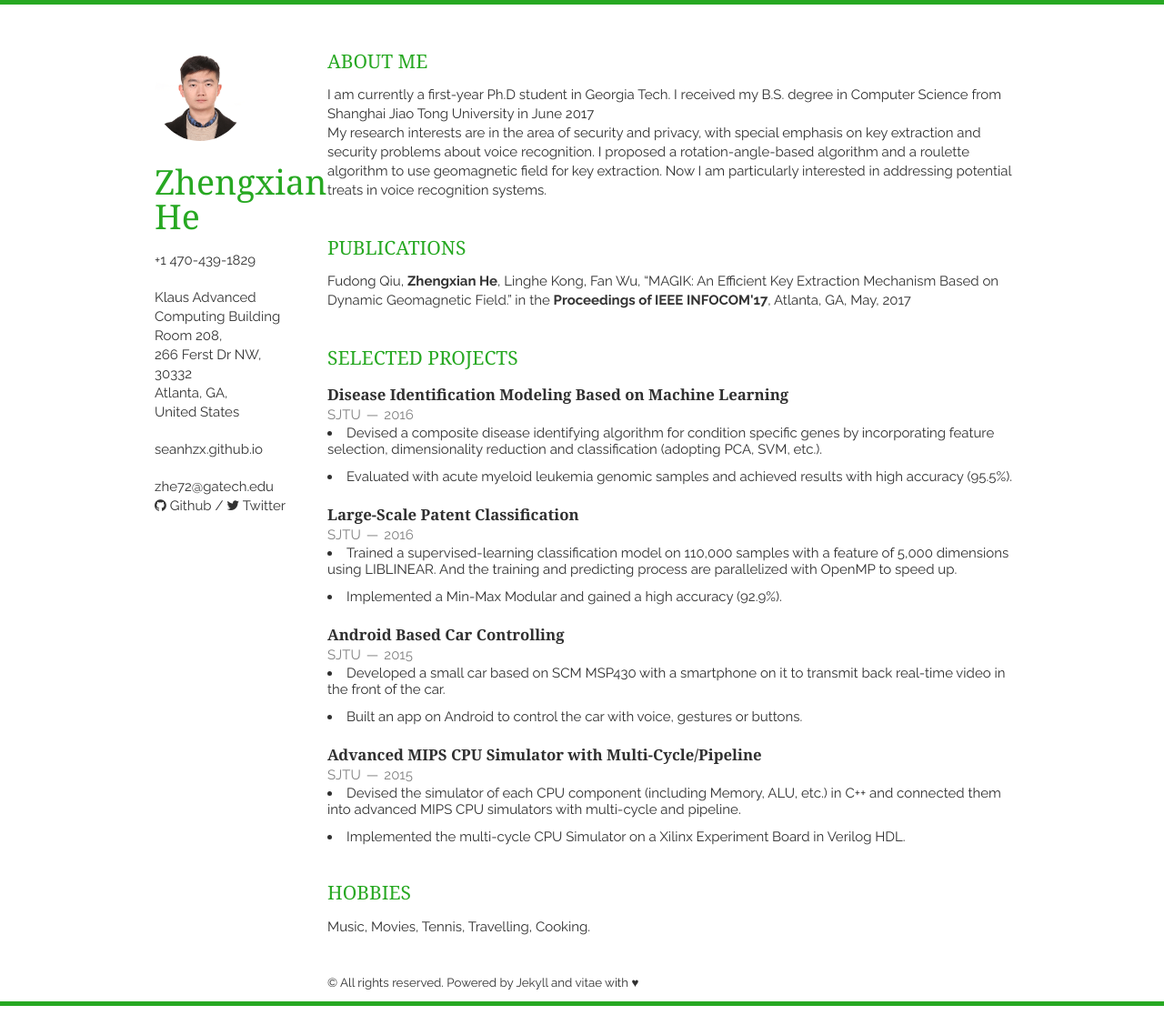
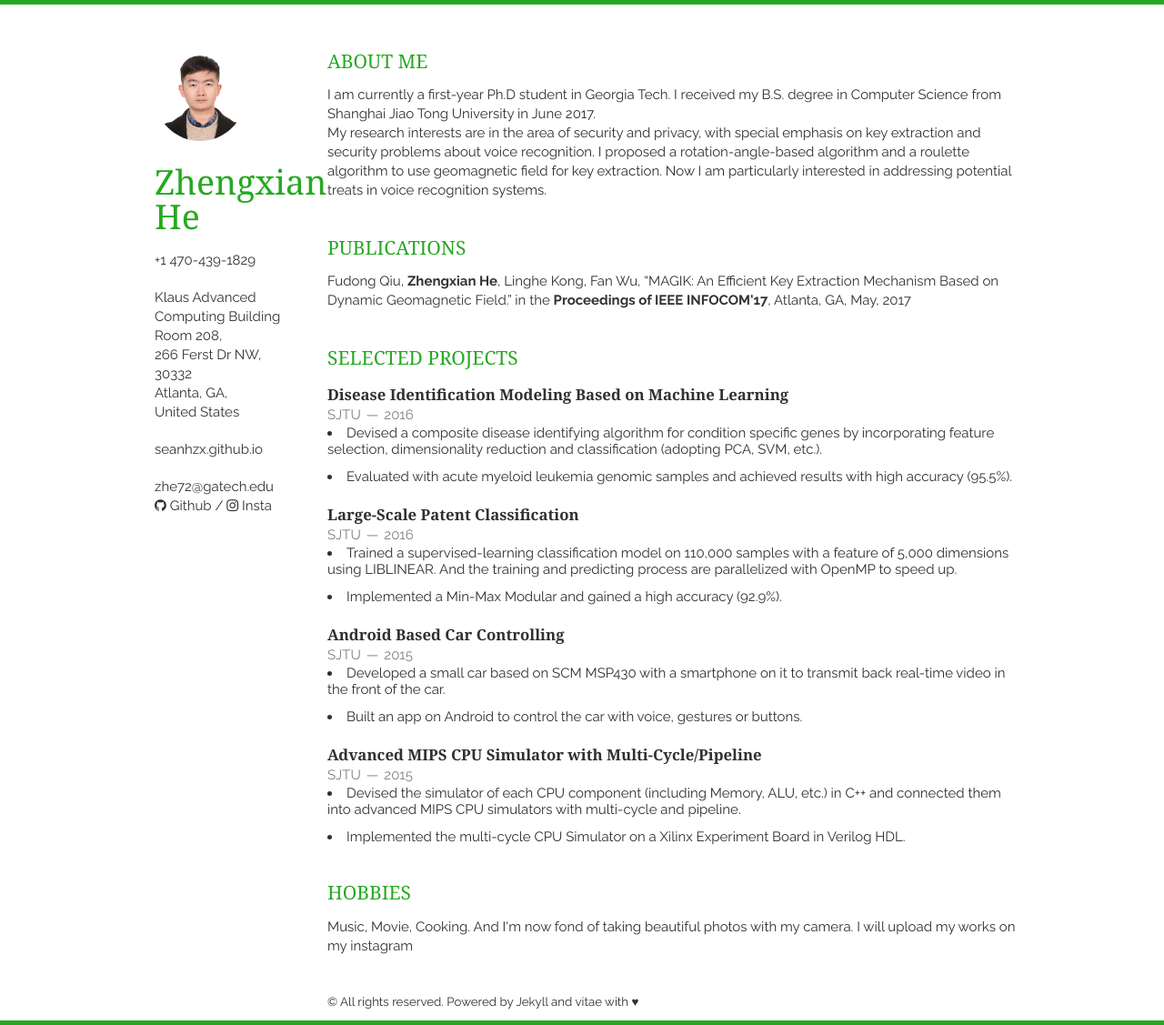
Before and after one commit to SeanHzx/SeanHzx.github.io, a Jekyll site: the page built from index.html, in a window 1280 px wide. Shown: the whole page at 91% size. Built offline with Jekyll 4.4.1, drawn with Linux system fonts in a browser that asks for light colours; nearby versions of some CDN libraries; the list of posts is cut into pages by our own code; before the commit the page ends 1106 px from its top, so only the background shows below that.

Commit message:
add insta

```diff
--- a/_config.yml
+++ b/_config.yml
@@ -21,6 +21,7 @@ email_full: mailto:zhe72@gatech.edu
 website: seanhzx.github.io
 website_full: https://seanhzx.github.io
 github: SeanHzx
+instagram: zhengxian.he
 tel: +1 470-439-1829
 tel_full: tel:+14704391829
 google_maps: 'https://www.google.com/maps/place/Klaus+Advanced+Computing+Building/@33.7772559,-84.3983733,17z/data=!3m1!4b1!4m5!3m4!1s0x87b781ec0ab42ea5:0x16eec927f37b40ec!8m2!3d33.7772515!4d-84.3961846'
--- a/_includes/interests.html
+++ b/_includes/interests.html
@@ -1,6 +1,7 @@
 <section class="thirteen columns">
     <h1>Hobbies</h1>
     <article>
-        <p>Music, Movies, Tennis, Travelling, Cooking.</p>
+        <p>Music, Movie, Cooking. And I'm now fond of taking beautiful photos with my camera.
+            I will upload my works on my <a href="https://www.instagram.com/zhengxian.he/">instagram</a> </p>
     </article>
 </section>
--- a/_includes/me.html
+++ b/_includes/me.html
@@ -2,7 +2,7 @@
     <h1>About Me</h1>
     <article>
         <p>I am currently a first-year Ph.D student in Georgia Tech.
-            I received my B.S. degree in Computer Science from Shanghai Jiao Tong University in June 2017</p>
+            I received my B.S. degree in Computer Science from Shanghai Jiao Tong University in June 2017.</p>
         <p>My research interests are in the area of security and privacy, with special emphasis on
         key extraction and security problems about voice recognition. I proposed a rotation-angle-based algorithm
             and a roulette algorithm to use geomagnetic field for key extraction. Now I am particularly
--- a/_layouts/layout.html
+++ b/_layouts/layout.html
@@ -13,6 +13,7 @@
     <link rel="stylesheet" href="{{ site.baseurl }}static/css/layout.css">
     <link rel="stylesheet" href="//maxcdn.bootstrapcdn.com/font-awesome/4.4.0/css/font-awesome.min.css">
 
+</head>
     <!--[if lt IE 9]>
     <script src="http://html5shim.googlecode.com/svn/trunk/html5.js"></script>
     <![endif]-->
@@ -26,7 +27,7 @@
 <div class="container">
     <header class="three columns">
         <img src="{{ site.baseurl }}static/img/profile.jpg" class="me">
-        <h1>{{ site.name }}</h1>
+        <h1> {{ site.name }}</h1>
         <p>
             <a href="{{ site.tel_full }}">{{ site.tel }}</a>
         </p>
@@ -44,7 +45,7 @@
         <p>
             <a href="{{ site.email_full }}">{{ site.email }}</a><br/>
             <a href="https://github.com/{{ site.github }}"><i class="fa fa-github"></i> Github</a> /
-            <a href="https://twitter.com/{{ site.twitter }}"><i class="fa fa-twitter"></i> Twitter</a>
+            <a href="https://instagram.com/{{ site.instagram }}"><i class="fa fa-instagram"></i> Insta</a>
         </p>
     </header>
     <div class="thirteen columns clearfix">
```
Also changed, not shown: 1 other file.
